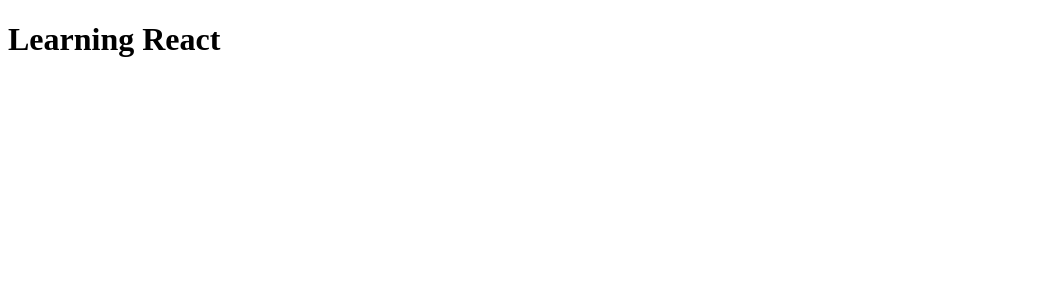
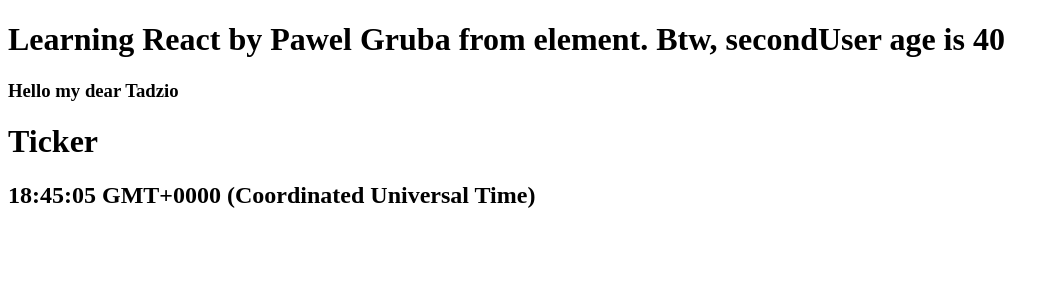
Before and after one commit to pgruba/reactPlayground, a React app: page / in a window 1280 px wide. Shown: the top 300 px of the page, without its empty margins (0-1059 px from the left). Built offline with nearby package versions, Linux system fonts and the light colour scheme.

Commit message:
Component and props part 1

```diff
--- a/package.json
+++ b/package.json
@@ -4,7 +4,7 @@
   "description": "learning react",
   "main": "index.js",
   "scripts": {
-    "start": "webpack serve --hot",
+    "start": "webpack serve --mode development",
     "build": "webpack --moe production"
   },
   "author": "",
--- a/src/components/App.js
+++ b/src/components/App.js
@@ -1,13 +1,50 @@
 import React from "react";
+
+function formatName(user) {
+  return `${user.firstName} ${user.lastName}`;
+}
+
+const user = {
+  firstName: "Pawel",
+  lastName: "Gruba",
+};
+const secondUser = { age: 40 };
+
+// const element = (
+//   <div>
+//     <h1>
+//       Learning React by {formatName(user)} from element. Btw, secondUser age is {this.props.secondUser.age}
+//     </h1>
+//   </div>
+// );
 
 class App extends React.Component {
   render() {
     return (
       <div>
-        <h1>Learning React</h1>
+        <WelcomeHeader secondUser={secondUser} />
+        <Welcome name="Tadzio" />
+      </div>
+    );
+  }
+}
+
+class WelcomeHeader extends React.Component {
+  render() {
+    console.log(this.props);
+    return (
+      <div>
+        <h1>
+          Learning React by {formatName(user)} from element. Btw, secondUser age is {this.props.secondUser.age}
+        </h1>
       </div>
     );
   }
 }
 
 export default App;
+
+//function  component practice:
+function Welcome(props) {
+  return <h3>Hello my dear {props.name}</h3>;
+}
--- a/src/index.html
+++ b/src/index.html
@@ -10,5 +10,6 @@
   </head>
   <body>
     <div id="app"></div>
+    <div id="ticker"></div>
   </body>
 </html>
--- a/src/index.js
+++ b/src/index.js
@@ -2,4 +2,19 @@
 import ReactDOM from "react-dom";
 import App from "./components/App";
 
+// const myName = "Pawel";
+// const element = <h1>Hello {myName} element</h1>;
+// ReactDOM.render(element, document.getElementById("app"));
 ReactDOM.render(<App />, document.getElementById("app"));
+
+function tick() {
+  const element = (
+    <div>
+      <h1>Ticker</h1>
+      <h2>{new Date().toTimeString()}</h2>
+    </div>
+  );
+  ReactDOM.render(element, document.getElementById("ticker"));
+}
+
+setInterval(tick, 1000);
```
Also changed, not shown: 1 other file (tests, documents, lock files or other folders).
